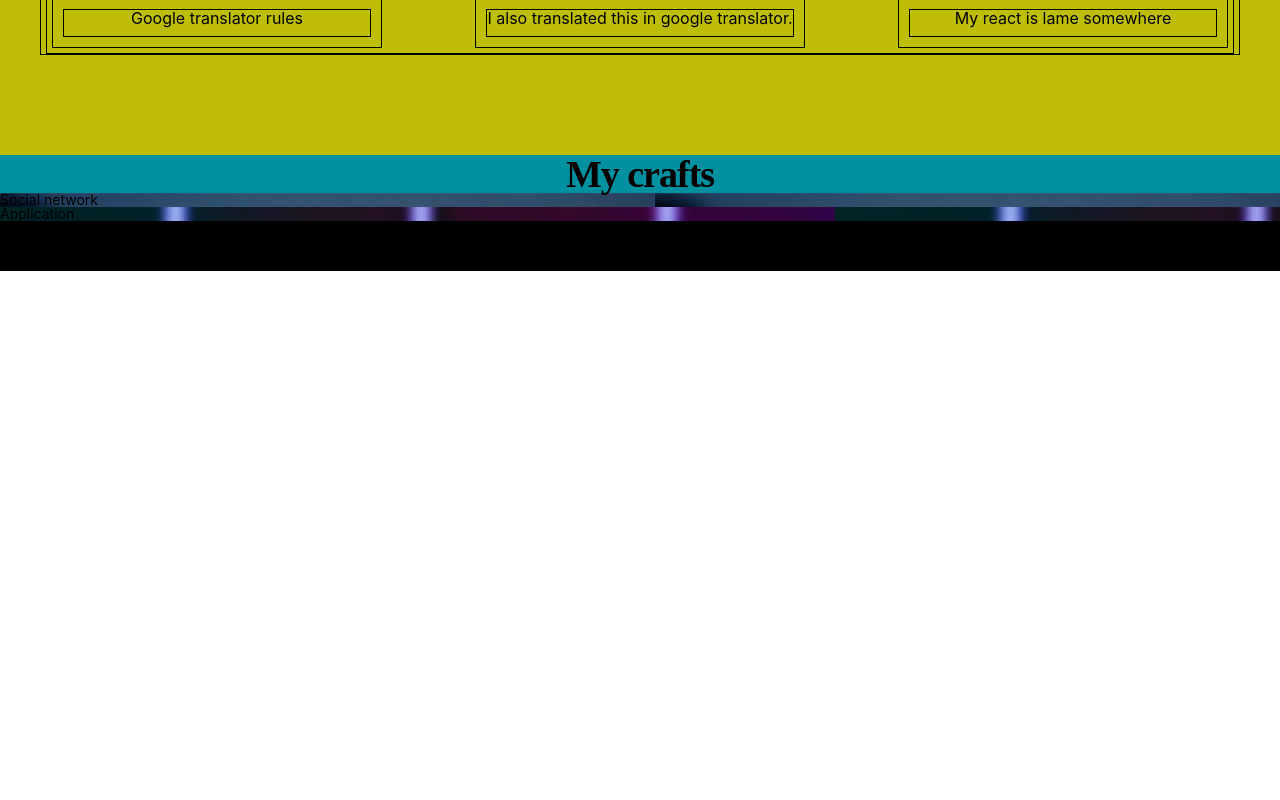
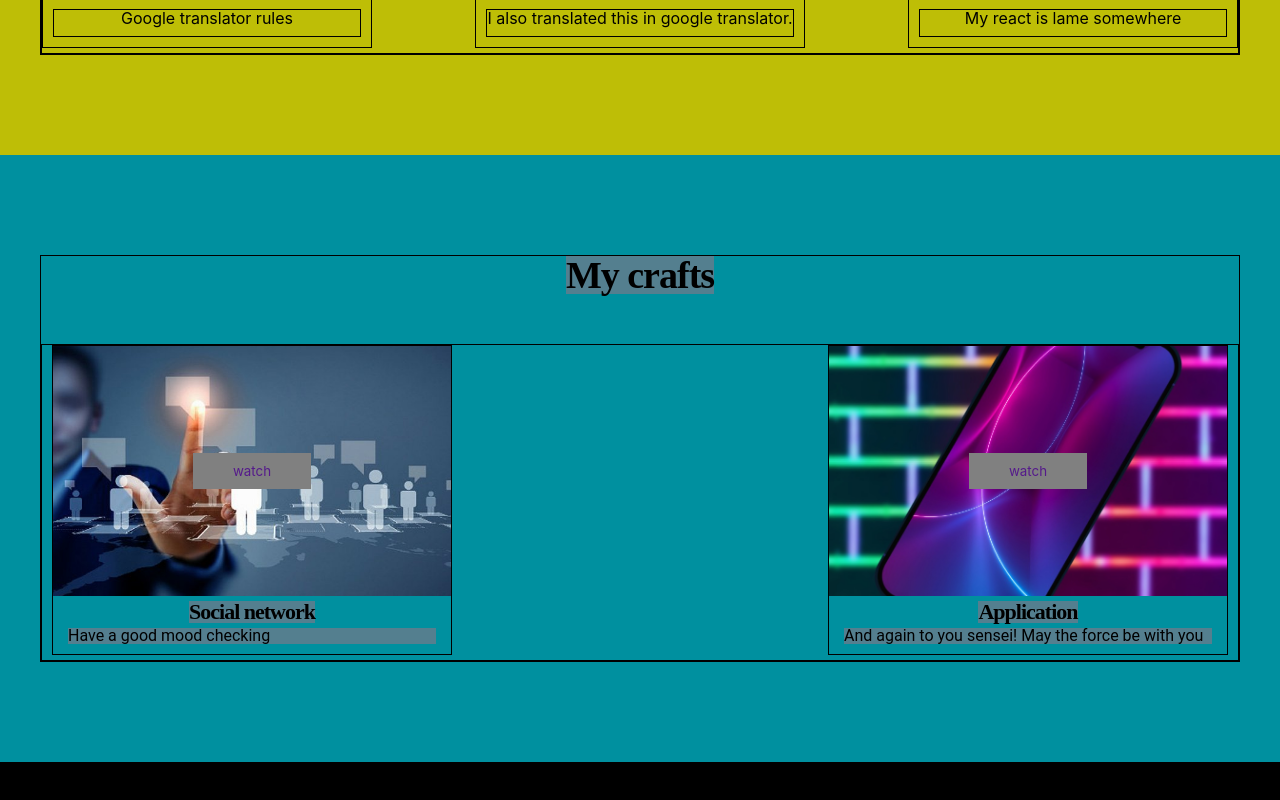
Before and after one commit to NikolaYK2/my-portfolio, a React (Create React App) app: page / in a window 1280 px wide. Shown: the part 894-1694 px from the top of the page. Before the commit the page ends 1165 px from the top, so only its background shows below. Built offline with nearby package versions, Linux system fonts and the light colour scheme.

Commit message:
component craft

```diff
--- a/src/App.css
+++ b/src/App.css
@@ -11,10 +11,12 @@
     font-weight: 900;
     letter-spacing: -1px;
     text-align: center;
+    background-color: #547F8F;
 }
 
 .appGeneralDescription{
     font-family: 'Roboto', sans-serif;
     font-size: 16px;
     text-align: center;
+    background-color: #547F8F;
 }
--- a/src/components/main/mySkills/MySkills.module.css
+++ b/src/components/main/mySkills/MySkills.module.css
@@ -8,18 +8,15 @@
     max-width: 1200px;
     border: 1px solid black;
     margin: 0 auto;
-    padding: 0 5px;
     text-align: center;
     }
     .container h2{
-        background-color: #547F8F;
         display: inline-flex;
 }
 
 .containerSkills {
     display: flex;
     justify-content: space-between;
-    /*flex-wrap: wrap;*/
     border: 1px solid black;
     margin: 50px 0 0;
 }
@@ -31,8 +28,14 @@
         display: flex;
         flex-direction: column;
         padding:10px;
-        margin: 0 5px 5px;
+        margin: 0 20px 5px;
     }
+        .containerItem:first-child{
+            margin: 0 20px 05px 0;
+            }
+        .containerItem:last-child{
+            margin: 0 0 5px 20px;
+        }
     @media (max-width: 650px){
         .containerSkills{
             justify-content: center;
@@ -40,7 +43,15 @@
         }
         .containerItem{
             max-width: 100%;
+            margin: 0 5px 5px;
         }
+        .containerItem:first-child{
+            margin: 0 5px 5px;
+        }
+        .containerItem:last-child{
+            margin: 0 5px;
+        }
+
     }
     .containerImg{
         max-width: 100px;
@@ -56,6 +67,7 @@
     .containerItem p{
         font-size: 22px;
         margin: 0 0 10px;
+        background: none;
     }
     .containerText{
         flex: 1 1 auto;
--- a/src/components/main/myСrafts/MyCrafts.module.css
+++ b/src/components/main/myСrafts/MyCrafts.module.css
@@ -1,6 +1,64 @@
 .craft {
     background: #00909F;
+    padding: 100px 0;
 }
-.containerBlock{
-    background-position: 0 0;
+
+.containerItem {
+    border: 1px solid black;
+    max-width: 1200px;
+    margin: 0 auto;
+    text-align: center;
+    }
+    .containerItem h3{
+        display: inline-flex;
 }
+
+.containerCrafts {
+    border: 1px solid black;
+    display: flex;
+    justify-content: space-between;
+    margin: 50px 0 0;
+}
+
+.containerBlock {
+    flex: 0 1 55%;
+    max-width: 400px;
+    border: 1px solid black;
+    margin: 0 10px 5px;
+    }
+    @media (max-width:650px ) {
+        .containerCrafts{
+            flex-direction: column;
+        }
+        .containerBlock{
+            max-width: 100%;
+        }
+    }
+    .containerBackground{
+        width: 100%;
+        min-height: 250px;
+        display: flex;
+        justify-content: center;
+        align-items: center;
+        background-position: center center;
+        background-repeat: no-repeat;
+        background-size: cover;
+        }
+        .containerBackground button{
+            padding: 10px 40px;
+            background: grey;
+        }
+    .containerText{
+        display: block;
+        padding: 0 15px 10px;
+        }
+        .containerText p:first-child {
+            font-size: 22px;
+            display: inline-flex;
+            margin: 5px 0;
+        }
+        .containerText p:last-child{
+            display: block;
+            text-align: start;
+
+}
--- a/src/components/main/myСrafts/MyCrafts.tsx
+++ b/src/components/main/myСrafts/MyCrafts.tsx
@@ -17,10 +17,13 @@ export const MyCrafts = () => {
                 <div className={s.containerCrafts}>
                     {crafts.map(c => {
                         return (
-                            <div className={s.containerBlock} style={{backgroundImage: `url(${c.background})`}}>
-                                <div>
-                                    <span>{c.title}</span>
-                                    <p className='appGeneralDescription'></p>
+                            <div key={c.id} className={s.containerBlock}>
+                                <div className={s.containerBackground} style={{backgroundImage: `url(${c.background})`}}>
+                                    <button><a href="">watch</a></button>
+                                </div>
+                                <div className={s.containerText}>
+                                    <p className='appGeneralTitle'>{c.title}</p>
+                                    <p className='appGeneralDescription'>{c.description}</p>
                                 </div>
                             </div>
                         );
```
